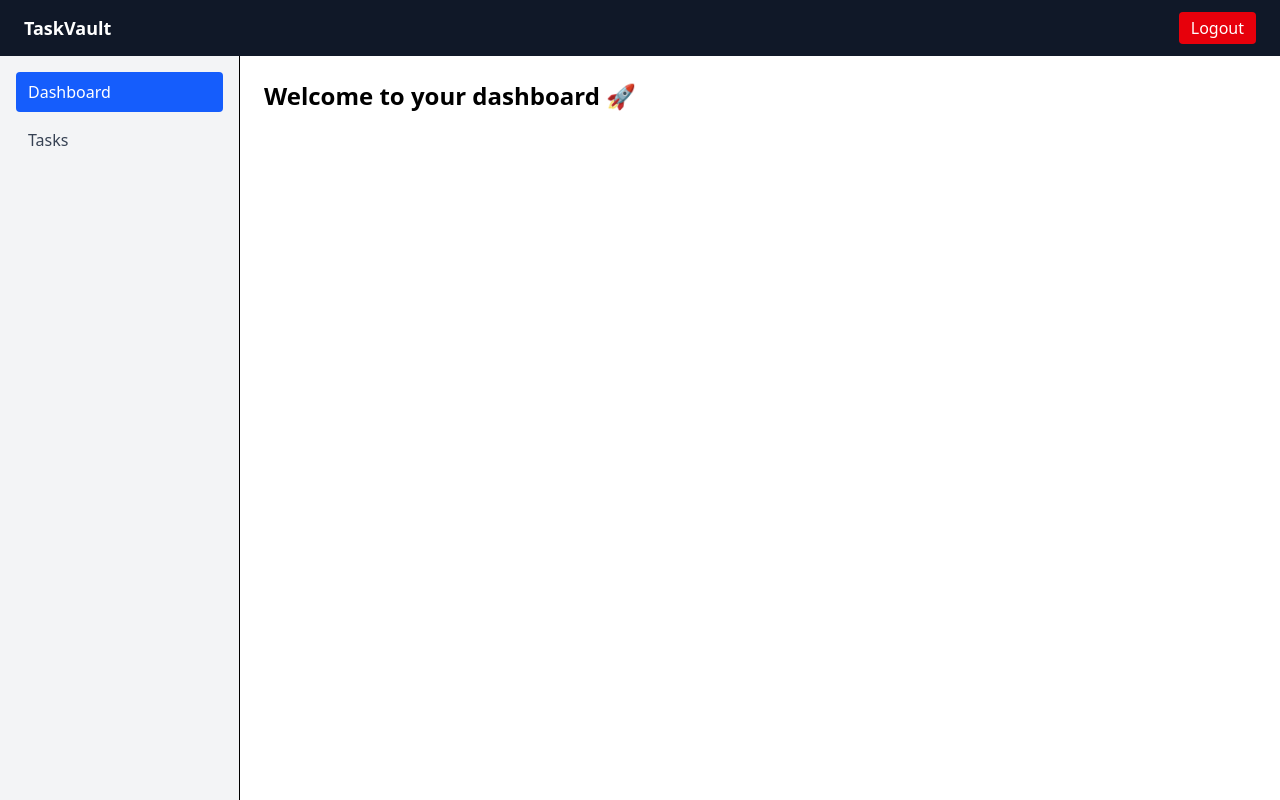
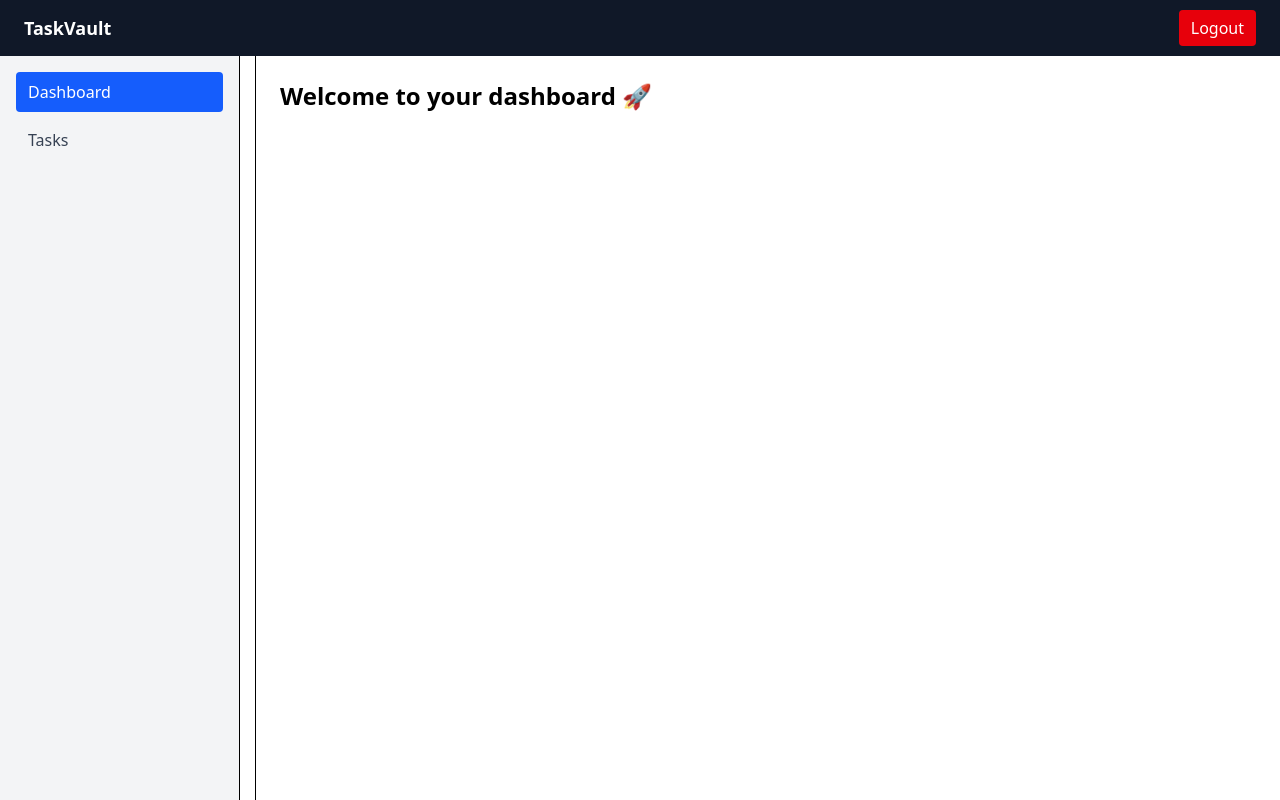
Before and after one commit to ShivamAgrawal0813/TaskVault, a React app in the folder frontend/: page /dashboard in a window 1280 px wide. Built offline with nearby package versions, Linux system fonts and the light colour scheme; sample sign-in values are in the browser's storage; the HTML template or start-up script is replaced by a standard one.

Commit message:
UI/UX Improvements

```diff
--- a/frontend/src/components/Header.jsx
+++ b/frontend/src/components/Header.jsx
@@ -10,18 +10,21 @@ function Header() {
   };
 
   return (
-    <header className="h-14 bg-gray-900 text-white flex items-center justify-between px-6">
+    <header className="bg-gray-900 text-white flex items-center justify-between px-4 md:px-6 h-14">
 
-      <h1 className="text-lg font-bold">
+      {/* App Name */}
+      <h1 className="text-base md:text-lg font-bold">
         TaskVault
       </h1>
 
+      {/* Logout Button */}
       <button
         onClick={handleLogout}
-        className="bg-red-600 px-3 py-1 rounded hover:bg-red-700"
+        className="bg-red-600 px-3 py-1.5 text-sm md:text-base rounded hover:bg-red-700 transition"
       >
         Logout
       </button>
+
     </header>
   );
 }
--- a/frontend/src/components/Sidebar.jsx
+++ b/frontend/src/components/Sidebar.jsx
@@ -1,9 +1,27 @@
 import { NavLink } from "react-router-dom";
 
-function Sidebar() {
+function Sidebar({ isOpen, closeSidebar }) {
   return (
-    <aside className="w-60 bg-gray-100 border-r p-4">
-      <nav className="space-y-2">
+    <>
+      {/* Mobile overlay */}
+      {isOpen && (
+        <div
+          className="fixed inset-0 bg-black bg-opacity-40 z-30 md:hidden"
+          onClick={closeSidebar}
+        />
+      )}
+
+      {/* Sidebar */}
+      <aside
+        className={`
+          fixed md:static top-0 left-0 h-full
+          w-60 bg-gray-100 border-r p-4
+          transform transition-transform duration-200 z-40
+          ${isOpen ? "translate-x-0" : "-translate-x-full"}
+          md:translate-x-0
+        `}
+      >
+        <nav className="space-y-2 mt-14 md:mt-0">
           <NavLink
             to="/dashboard"
             className={({ isActive }) =>
@@ -11,6 +29,7 @@ function Sidebar() {
                 isActive ? "bg-blue-600 text-white" : "text-gray-700"
               }`
             }
+            onClick={closeSidebar}
           >
             Dashboard
           </NavLink>
@@ -22,11 +41,13 @@ function Sidebar() {
                 isActive ? "bg-blue-600 text-white" : "text-gray-700"
               }`
             }
+            onClick={closeSidebar}
           >
             Tasks
           </NavLink>
         </nav>
       </aside>
+    </>
   );
 }
 
--- a/frontend/src/layouts/DashboardLayout.jsx
+++ b/frontend/src/layouts/DashboardLayout.jsx
@@ -10,14 +10,19 @@ function DashboardLayout() {
 
   return (
     <div className="min-h-screen flex flex-col">
-
+      {/* Header always visible */}
       <Header />
 
-      <div className="flex flex-1">
+      {/* Content area */}
+      <div className="flex flex-1 flex-col md:flex-row">
 
-        <Sidebar />
+        {/* Sidebar: hidden on mobile, visible on desktop */}
+        <div className="hidden md:block md:w-64 border-r">
+          <Sidebar />
+        </div>
 
-        <main className="flex-1 p-6 bg-white">
+        {/* Main content */}
+        <main className="flex-1 p-4 md:p-6 bg-white">
           <Outlet />
         </main>
 
--- a/frontend/src/pages/Tasks.jsx
+++ b/frontend/src/pages/Tasks.jsx
@@ -130,7 +130,9 @@ function Tasks() {
         method: "DELETE",
       });
 
-      setTasks((prev) => prev.filter((task) => task._id !== taskId));
+      setTasks((prev) =>
+        prev.filter((task) => task._id !== taskId)
+      );
     } catch (err) {
       setDeleteError(err.message);
     } finally {
@@ -153,34 +155,41 @@ function Tasks() {
 
   return (
     <div className="space-y-4">
+
       {/* Create Task */}
-      <form onSubmit={handleCreateTask} className="flex gap-2">
+      <form
+        onSubmit={handleCreateTask}
+        className="flex flex-col md:flex-row gap-2"
+      >
         <input
           type="text"
           placeholder="New task title"
           value={title}
           onChange={(e) => setTitle(e.target.value)}
-          className="flex-1 border px-3 py-2 rounded"
+          className="w-full md:flex-1 border px-3 py-2 rounded"
         />
+
         <textarea
           placeholder="Description (optional)"
           value={description}
           onChange={(e) => setDescription(e.target.value)}
-          className="border px-3 py-2 rounded"
+          className="w-full md:flex-1 border px-3 py-2 rounded"
         />
+
         <select
           value={status}
           onChange={(e) => setStatus(e.target.value)}
-          className="border px-3 py-2 rounded"
+          className="w-full md:w-40 border px-3 py-2 rounded"
         >
           <option value="pending">Pending</option>
           <option value="in-progress">In Progress</option>
           <option value="completed">Completed</option>
         </select>
+
         <button
           type="submit"
           disabled={creating}
-          className={`px-4 py-2 rounded text-white ${
+          className={`w-full md:w-auto px-4 py-2 rounded text-white ${
             creating
               ? "bg-gray-400 cursor-not-allowed"
               : "bg-blue-600 hover:bg-blue-700"
@@ -193,7 +202,7 @@ function Tasks() {
       {createError && <p className="text-red-600">{createError}</p>}
 
       {/* Search & Filter */}
-      <div className="flex gap-3">
+      <div className="flex flex-col sm:flex-row gap-3">
         <input
           type="text"
           placeholder="Search tasks..."
@@ -201,6 +210,7 @@ function Tasks() {
           onChange={(e) => setSearchText(e.target.value)}
           className="flex-1 border px-3 py-2 rounded"
         />
+
         <select
           value={statusFilter}
           onChange={(e) => setStatusFilter(e.target.value)}
@@ -236,6 +246,7 @@ function Tasks() {
                     }
                     className="border px-2 py-1 rounded w-full"
                   />
+
                   <textarea
                     value={editData.description}
                     onChange={(e) =>
@@ -246,6 +257,7 @@ function Tasks() {
                     }
                     className="border px-2 py-1 rounded w-full"
                   />
+
                   <select
                     value={editData.status}
                     onChange={(e) =>
@@ -282,7 +294,7 @@ function Tasks() {
                   </div>
                 </div>
               ) : (
-                <div className="flex justify-between">
+                <div className="flex flex-col sm:flex-row sm:justify-between gap-2">
                   <div>
                     <h3 className="font-semibold">{task.title}</h3>
                     <p className="text-sm text-gray-600">
@@ -294,17 +306,18 @@ function Tasks() {
                       </p>
                     )}
                   </div>
-                  <div className="space-x-2">
+
+                  <div className="flex gap-2">
                     <button
                       onClick={() => startEdit(task)}
-                      className="text-blue-600"
+                      className="text-blue-600 px-2 py-1"
                     >
                       Edit
                     </button>
                     <button
                       onClick={() => handleDeleteTask(task._id)}
                       disabled={deletingTaskId === task._id}
-                      className="text-red-600"
+                      className="text-red-600 px-2 py-1"
                     >
                       {deletingTaskId === task._id
                         ? "Deleting..."
```
Lines whose indentation alone changed are shown as unchanged.
